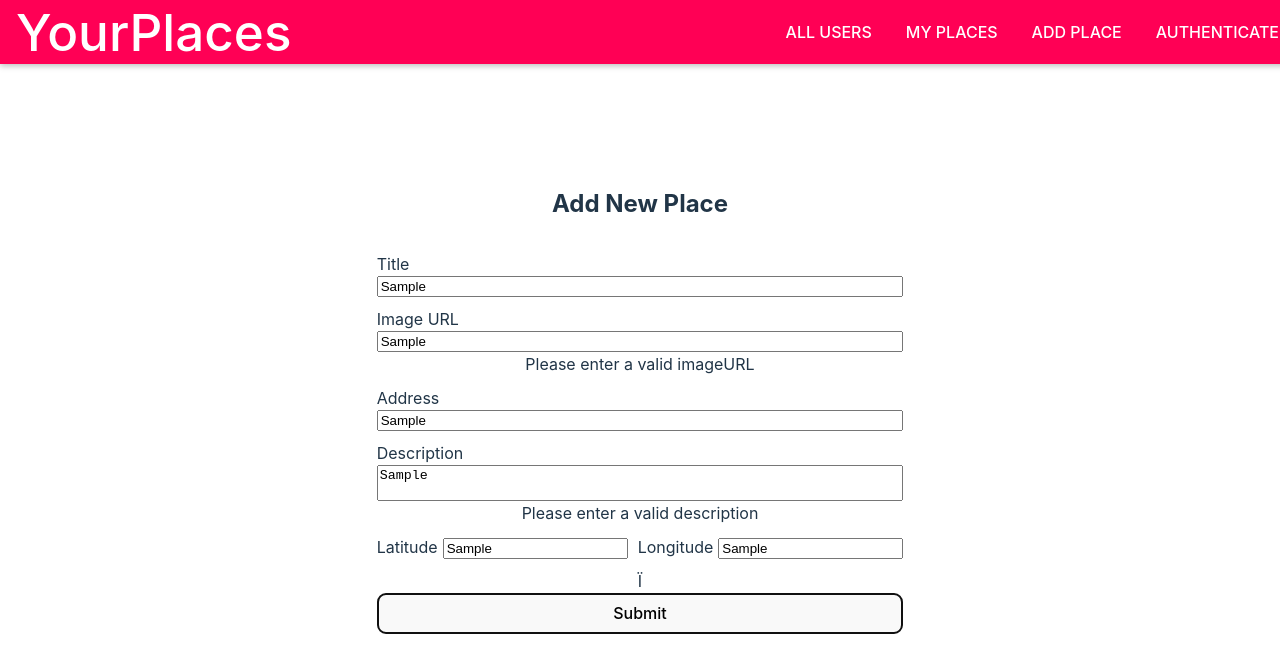
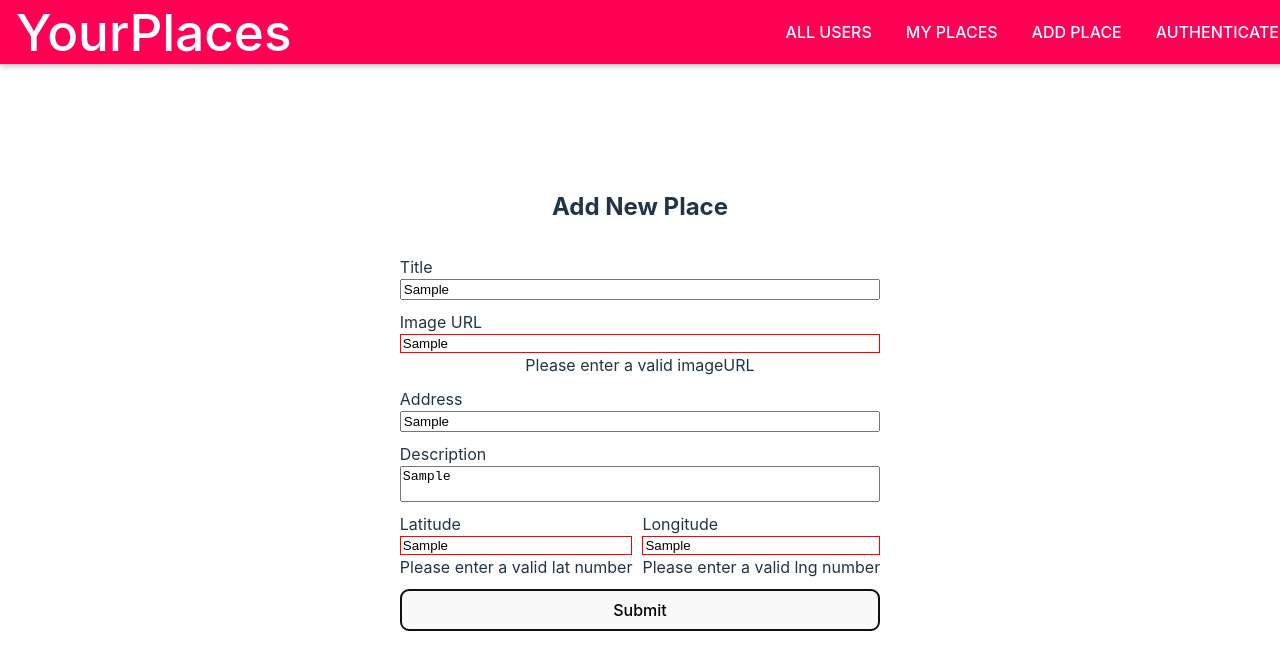
Before and after one commit to KXJohn/MERN_project, a React (Vite) app in the folder frontend/mern_frontend/: page /places/new in a window 1280 px wide. Both pictures are taken after typing "Sample", "Sample", "Sample", "Sample", "Sample", "Sample" into the empty fields and a click on the button "Submit". Shown: the top 672 px of the page. Built offline with nearby package versions, Linux system fonts and the light colour scheme; no server answers.

Commit message:
add has error style and fix form

```diff
--- a/frontend/mern_frontend/package.json
+++ b/frontend/mern_frontend/package.json
@@ -12,6 +12,7 @@
   "dependencies": {
     "@types/node": "^22.13.9",
     "@vis.gl/react-google-maps": "^1.5.1",
+    "classnames": "^2.5.1",
     "eslint-plugin-react": "^7.37.4",
     "formik": "^2.4.6",
     "prettier": "^3.5.1",
--- a/frontend/mern_frontend/src/places/pages/NewPlace.tsx
+++ b/frontend/mern_frontend/src/places/pages/NewPlace.tsx
@@ -7,7 +7,8 @@ import {
   validateFormStringValue,
 } from "./validate.ts";
 import styled from "styled-components";
-import { stringIsNotNullOrWhiteSpace } from "../../shared/utilities.ts";
+import { stringIsNotNullOrWhiteSpace } from "@/shared/utilities.ts";
+import classNames from "classnames";
 
 const FormContainer = styled.div`
   form {
@@ -19,6 +20,12 @@ const FormContainer = styled.div`
     text-align: left;
     padding-top: 10px;
     width: 100%;
+  }
+
+  .hasError {
+    input {
+      border: 1px solid red;
+    }
   }
 
   .place-form-title,
@@ -36,6 +43,15 @@ const FormContainer = styled.div`
     display: flex;
     label {
       padding-right: 5px;
+    }
+
+    .latitude,
+    .longitude {
+      display: flex;
+      flex-direction: column;
+      label {
+        padding-top: 0;
+      }
     }
 
     .longitude {
@@ -58,7 +74,9 @@ const INITIAL_VALUES: NewPlaceFormValue = {
 };
 
 export const NewPlace: FC = () => {
-  const onSubmit = () => {};
+  const onSubmit = (values: NewPlaceFormValue) => {
+    console.log("values", values);
+  };
 
   return (
     <FormContainer className="place-form-container">
@@ -69,11 +87,13 @@ export const NewPlace: FC = () => {
         validateOnChange
       >
         {({ errors, touched, values, handleChange }) => {
-          console.log("values", values);
-          console.log("errors", errors);
           return (
             <Form className="place-form">
-              <div className="place-form-title">
+              <div
+                className={classNames("place-form-title", {
+                  hasError: stringIsNotNullOrWhiteSpace(errors.title),
+                })}
+              >
                 <label htmlFor={NewPlaceFormValueFields.Title}>Title</label>
                 <Field
                   id={NewPlaceFormValueFields.Title}
@@ -88,10 +108,14 @@ export const NewPlace: FC = () => {
                   onChange={handleChange}
                 />
                 {stringIsNotNullOrWhiteSpace(errors.title) && touched.title ? (
-                  <div>{errors.title}</div>
+                  <div className="error-message">{errors.title}</div>
                 ) : null}
               </div>
-              <div className="place-form-imageUrl">
+              <div
+                className={classNames("place-form-imageUrl", {
+                  hasError: stringIsNotNullOrWhiteSpace(errors.imageUrl),
+                })}
+              >
                 <label htmlFor={NewPlaceFormValueFields.ImageUrl}>
                   Image URL
                 </label>
@@ -104,10 +128,14 @@ export const NewPlace: FC = () => {
                 />
                 {stringIsNotNullOrWhiteSpace(errors.imageUrl) &&
                 touched.imageUrl ? (
-                  <div>{errors.imageUrl}</div>
+                  <div className="error-message">{errors.imageUrl}</div>
                 ) : null}
               </div>
-              <div className="place-form-address">
+              <div
+                className={classNames("place-form-address", {
+                  hasError: stringIsNotNullOrWhiteSpace(errors.address),
+                })}
+              >
                 <label htmlFor={NewPlaceFormValueFields.Address}>Address</label>
                 <Field
                   id={NewPlaceFormValueFields.Address}
@@ -116,7 +144,11 @@ export const NewPlace: FC = () => {
                   onChange={handleChange}
                 />
               </div>
-              <div className="place-form-description">
+              <div
+                className={classNames("place-form-description", {
+                  hasError: stringIsNotNullOrWhiteSpace(errors.description),
+                })}
+              >
                 <label htmlFor={NewPlaceFormValueFields.Description}>
                   Description
                 </label>
@@ -132,6 +164,8 @@ export const NewPlace: FC = () => {
                   }
                   render={() => (
                     <textarea
+                      id={NewPlaceFormValueFields.Description}
+                      name={NewPlaceFormValueFields.Description}
                       placeholder="description here"
                       maxLength={255}
                       cols={4}
@@ -141,11 +175,15 @@ export const NewPlace: FC = () => {
                 />
                 {stringIsNotNullOrWhiteSpace(errors.description) &&
                 touched.description ? (
-                  <div>{errors.description}</div>
+                  <div className="error-message">{errors.description}</div>
                 ) : null}
               </div>
               <div className="place-form-location">
-                <div className="latitude">
+                <div
+                  className={classNames("latitude", {
+                    hasError: stringIsNotNullOrWhiteSpace(errors.lat),
+                  })}
+                >
                   <label htmlFor={NewPlaceFormValueFields.Latitude}>
                     Latitude
                   </label>
@@ -161,8 +199,15 @@ export const NewPlace: FC = () => {
                     }
                     onChange={handleChange}
                   />
+                  {stringIsNotNullOrWhiteSpace(errors.lat) && touched.lat ? (
+                    <div className="error-message">{errors.lat}</div>
+                  ) : null}
                 </div>
-                <div className="longitude">
+                <div
+                  className={classNames("longitude", {
+                    hasError: stringIsNotNullOrWhiteSpace(errors.lng),
+                  })}
+                >
                   <label htmlFor={NewPlaceFormValueFields.Longitude}>
                     Longitude
                   </label>
@@ -178,9 +223,12 @@ export const NewPlace: FC = () => {
                     }
                     onChange={handleChange}
                   />
+                  {stringIsNotNullOrWhiteSpace(errors.lng) && touched.lng ? (
+                    <div className="error-message">{errors.lng}</div>
+                  ) : null}
                 </div>
               </div>
-              Ï<button type="submit">Submit</button>
+              <button type="submit">Submit</button>
             </Form>
           );
         }}
--- a/frontend/mern_frontend/src/places/pages/validate.ts
+++ b/frontend/mern_frontend/src/places/pages/validate.ts
@@ -7,9 +7,11 @@ export function validateFormStringValue(
 ): string {
   if (field === NewPlaceFormValueFields.Description && value.length > 255) {
     return "Description is too long, which should be less than 255 characters";
+  } else if (stringIsNullOrWhiteSpace(value)) {
+    return `Please enter a valid ${field}`;
   }
 
-  return stringIsNullOrWhiteSpace(value) ? `Please enter a valid ${field}` : "";
+  return "";
 }
 
 export function isValidImageUrl(url: string): string {
@@ -17,18 +19,26 @@ export function isValidImageUrl(url: string): string {
   const result = imageRegex.test(url);
   if (!result) {
     return "Please enter a valid imageURL";
+  } else {
+    return "";
   }
-
-  return "";
 }
 
 export function isValidLocationNumber(
   field: NewPlaceFormValueFields.Latitude | NewPlaceFormValueFields.Longitude,
   value?: number,
 ): string {
-  const regex =
-    /^[-+]?([1-8]?\d(\.\d+)?|90(\.0+)?),\s*[-+]?(180(\.0+)?|((1[0-7]\d)|([1-9]?\d))(\.\d+)?)$/;
-  if (value != null && !regex.test(value.toString())) {
+  const latLonRegex = /^[-+]?([1-8]?\d(\.\d+)?|90(\.0+)?)$/;
+  const lonRegex = /^[-+]?((1[0-7]\d|\d{1,2})(\.\d+)?|180(\.0+)?)$/;
+
+  if (
+    (field === NewPlaceFormValueFields.Latitude &&
+      value != null &&
+      !latLonRegex.test(value.toString())) ||
+    (field === NewPlaceFormValueFields.Longitude &&
+      value != null &&
+      !lonRegex.test(value.toString()))
+  ) {
     return `Please enter a valid ${field} number`;
   }
 
```
Also changed, not shown: 1 other file (tests, documents, lock files or other folders).
